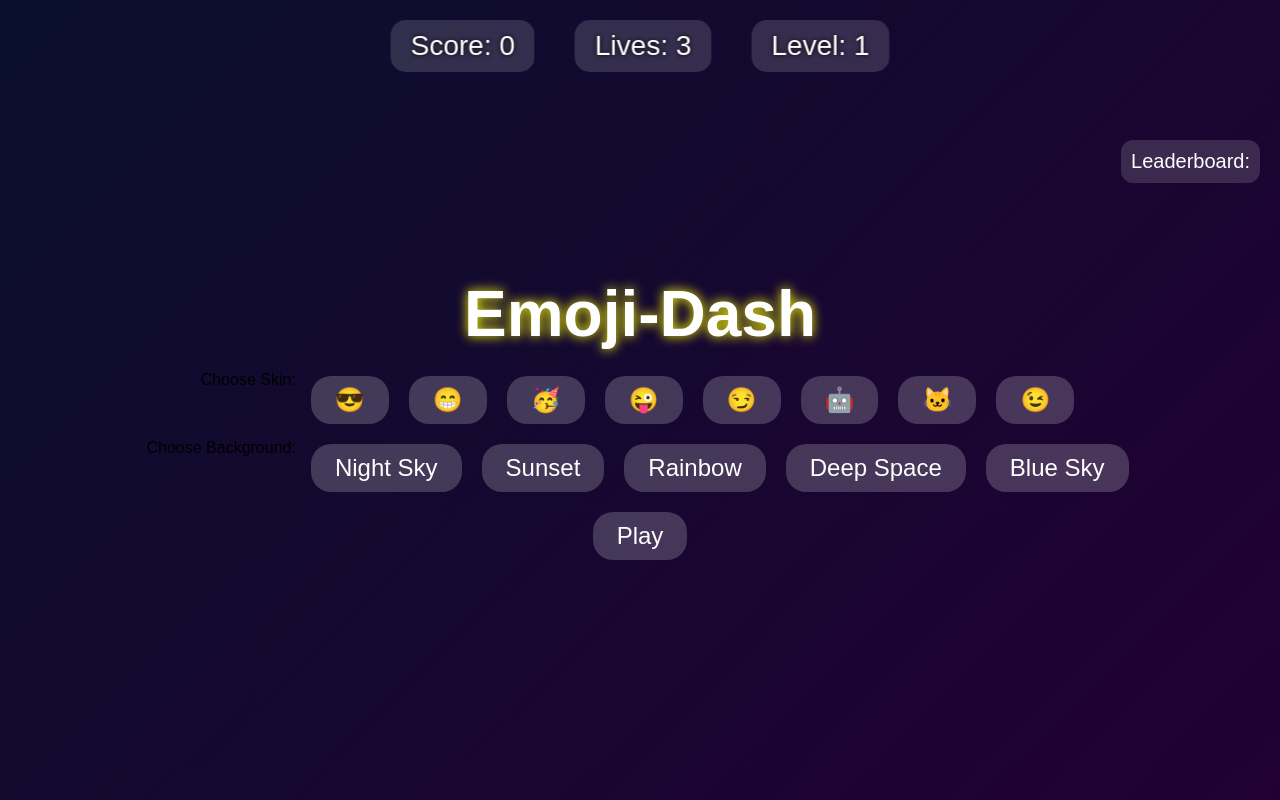
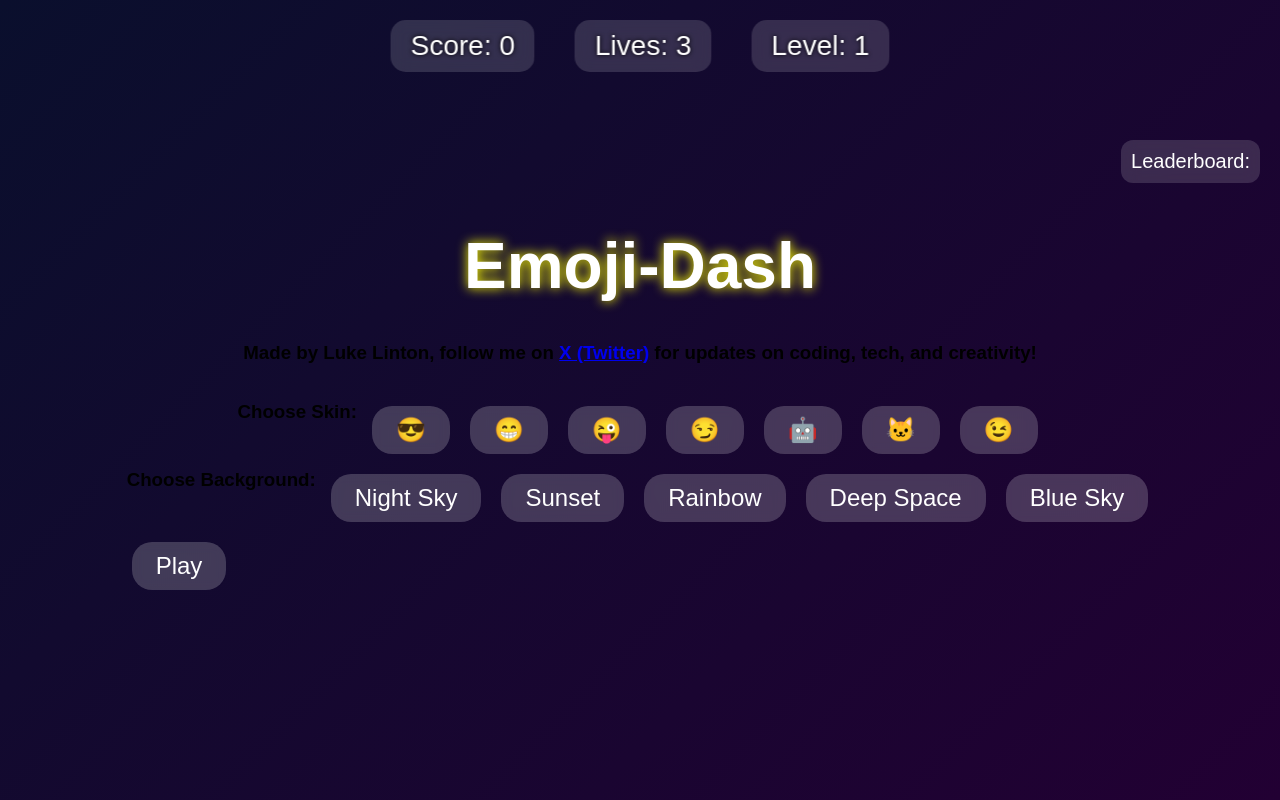
Before and after one commit to lukegamestudio-2907/Emoji-Dash, a plain HTML site: page index.html in a window 1280 px wide. Drawn offline with Linux system fonts and the light colour scheme.

Commit message:
Update index.html

```diff
--- a/index.html
+++ b/index.html
@@ -1,9 +1,7 @@
 <!DOCTYPE html>
 <html>
 <head>
-<title>Emoji-Dash
-Made by Luke Linton, follow me on <a href="https://x.com/Dev_Luke79" target="_blank">X (Twitter)</a>
-  for updates on coding, tech, and creativity!</title>
+<title>Emoji-Dash</title>
 <style>
 body { margin:0; overflow:hidden; font-family:Arial; }
 canvas { display:block; }
@@ -68,6 +66,8 @@ canvas { display:block; }
 <!-- Menu -->
 <div id="menu">
     <h1>Emoji-Dash</h1>
+  <h3>Made by Luke Linton, follow me on <a href="https://x.com/Dev_Luke79" target="_blank">X (Twitter)</a>
+  for updates on coding, tech, and creativity!<h3>
     <div id="skins">Choose Skin:</div>
     <div id="backgrounds">Choose Background:</div>
     <button id="startBtn">Play</button>
@@ -92,7 +92,7 @@ canvas.width = window.innerWidth;
 canvas.height = window.innerHeight;
 
 // PLAYER SKINS & BACKGROUNDS
-const playerSkins = ["😎","😁","🥳","😜","😏","🤖","🐱","😉"];
+const playerSkins = ["😎","😁","😜","😏","🤖","🐱","😉"];
 let selectedSkin = playerSkins[0];
 const backgrounds = [
     {name:"Night Sky", color:"#0a0f2d"},
```
